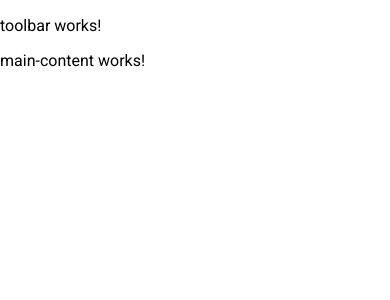
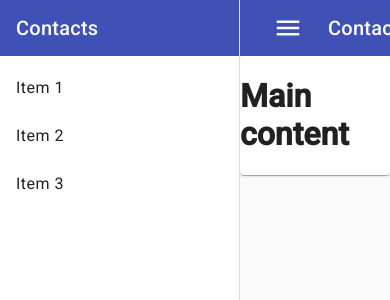
Before and after one commit to CosmicPhoenix2029/contactManager, an Angular app: page /contactmanager in a window 390 px wide. Shown: the top 300 px of the page. Built offline with nearby package versions, Linux system fonts and the light colour scheme.

Commit message:
added a sidenav and a toggle button

```diff
--- a/angular.json
+++ b/angular.json
@@ -30,6 +30,7 @@
               "src/assets"
             ],
             "styles": [
+              "./node_modules/@angular/material/prebuilt-themes/indigo-pink.css",
               "src/styles.scss"
             ],
             "scripts": []
--- a/src/app/contactmanager/components/main-content/main-content.component.html
+++ b/src/app/contactmanager/components/main-content/main-content.component.html
@@ -1 +1,3 @@
-<p>main-content works!</p>
+<mat-card>
+    <h1>Main content</h1>
+</mat-card>
--- a/src/app/contactmanager/components/sidenav/sidenav.component.html
+++ b/src/app/contactmanager/components/sidenav/sidenav.component.html
@@ -1,2 +1,20 @@
-<app-toolbar></app-toolbar>
-<router-outlet></router-outlet>
+<mat-sidenav-container class="app-sidenav-container">
+    <mat-sidenav #sidenav class="app-sidenav mat-elevation-z10"
+                [opened]="!isScreenSmall"
+                [mode]="isScreenSmall ? 'over' : 'side'">
+        <mat-toolbar color="primary">
+            Contacts
+        </mat-toolbar>
+        <mat-list>
+            <mat-list-item>Item 1</mat-list-item>
+            <mat-list-item>Item 2</mat-list-item>
+            <mat-list-item>Item 3</mat-list-item>
+          </mat-list>
+    </mat-sidenav>
+
+    <div class="app-sidenav-content">
+        <app-toolbar (toggleSidenav)="sidenav.toggle()"></app-toolbar>
+        <router-outlet></router-outlet>
+    </div>
+
+</mat-sidenav-container>
--- a/src/app/contactmanager/components/sidenav/sidenav.component.scss
+++ b/src/app/contactmanager/components/sidenav/sidenav.component.scss
@@ -0,0 +1,18 @@
+.app-sidenav-container {
+    flex: 1;
+    position: fixed;
+    width: 100%;
+    min-width: 100%;
+    min-height: 100%;
+    height: 100%;
+}
+
+.app-sidenav-content {
+    display: flex;
+    height: 100%;
+    flex-direction: column;
+}
+
+.app-sidenav {
+    width: 240px;
+}
--- a/src/app/contactmanager/components/sidenav/sidenav.component.ts
+++ b/src/app/contactmanager/components/sidenav/sidenav.component.ts
@@ -1,4 +1,7 @@
 import { Component } from '@angular/core';
+import { BreakpointObserver, BreakpointState } from '@angular/cdk/layout'
+
+const SMALL_WIDTH_BREAKPOINT: number = 720;
 
 @Component({
   selector: 'app-sidenav',
@@ -7,4 +10,15 @@
 })
 export class SidenavComponent {
 
+  public isScreenSmall!: boolean;
+
+  constructor(private breakpointObserver: BreakpointObserver) {}
+
+  ngOnInit(): void {
+    this.breakpointObserver
+    .observe([ `max-width: ${SMALL_WIDTH_BREAKPOINT}px` ])
+    .subscribe((state: BreakpointState) => {
+      this.isScreenSmall = state.matches;
+    });
+  }
 }
--- a/src/app/contactmanager/components/toolbar/toolbar.component.html
+++ b/src/app/contactmanager/components/toolbar/toolbar.component.html
@@ -1 +1,8 @@
-<p>toolbar works!</p>
+<mat-toolbar color="primary">
+
+    <button mat-button  class="sidenav-toggle" (click)="toggleSidenav.emit()">
+        <mat-icon>menu</mat-icon>
+    </button>
+
+    <span>Contact Manager</span>
+</mat-toolbar>
--- a/src/app/contactmanager/components/toolbar/toolbar.component.scss
+++ b/src/app/contactmanager/components/toolbar/toolbar.component.scss
@@ -0,0 +1,22 @@
+$iconWidth: 56px;
+
+.sidenav-toggle {
+    display: none;
+    padding: 0px;
+    margin: 8px;
+    min-width: $iconWidth;
+
+    @media (max-width: 720px) {
+        display: flex;
+        align-items: center;
+        justify-content: center;
+    }
+
+    mat-icon {
+        font-size: 30px;
+        height: $iconWidth;
+        width: $iconWidth;
+        line-height: $iconWidth;
+        color: white;
+    }
+}
--- a/src/app/contactmanager/components/toolbar/toolbar.component.ts
+++ b/src/app/contactmanager/components/toolbar/toolbar.component.ts
@@ -1,4 +1,4 @@
-import { Component } from '@angular/core';
+import { Component, EventEmitter, Output } from '@angular/core';
 
 @Component({
   selector: 'app-toolbar',
@@ -7,4 +7,5 @@
 })
 export class ToolbarComponent {
 
+  @Output() toggleSidenav = new EventEmitter<void>();
 }
```
Also changed, not shown: src/app/shared/material.module.ts (+9 -2 lines).
